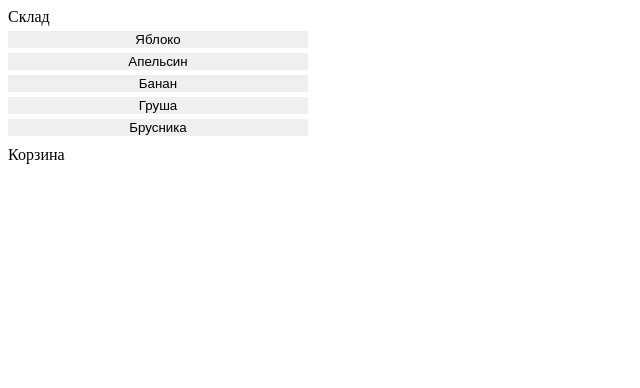
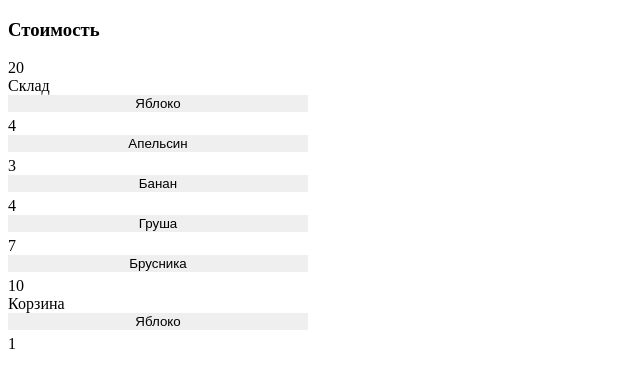
Before and after one commit to ChernetsElena/RBS-Step2-Task1, a plain HTML site: page index.html in a window 1280 px wide. Both pictures are taken after a click on the button "Яблоко". Shown: the whole page, without its empty margins (0-640 px from the left). Drawn offline with Linux system fonts and the light colour scheme.

Commit message:
Корзина-склад без стилей

```diff
--- a/index.html
+++ b/index.html
@@ -11,35 +11,19 @@
 </head>
 
 <body>
-	<!-- тулбар -->
-	<!-- <div>
-		<input id="sort_btn" class="btn" type="button" value="сортировать">
-		<input id="refresh_btn" class="btn" type="button" value="обновить">
-	</div> -->
-
-	<!-- данные фильмов -->
-	<div class="parent">
-		<div class="row" id="store_0">
-			<div class="item-title">Склад</div>
-		</div>
-		<div class="row">
-            <div id="store" class="container"></div>
-		</div>
+	<div>
+		<h3>Стоимость</h3>
+		<div id="cost"></div>
+	</div>
+	<div>
+		<div>Склад</div>
+        <div id="store"></div>
+	</div>
+	<div>
+		<div>Корзина</div>
+        <div id="basket"></div>
 	</div>
 
-    <div class="container">
-		<div class="row">
-			<div class="container">
-				<!-- Заголовок таблицы фильмов -->
-				<div class="row" id="basket_0">
-					<div class="item-title">Корзина</div>
-				</div>
-			</div>
-		</div>
-		<div class="row">
-            <div id="basket" class="container"></div>
-		</div>
-	</div>
 </body>
 
 </html>
--- a/script.js
+++ b/script.js
@@ -1,37 +1,97 @@
 var store = [
-    {id: 0, title: "Яблоко"},
-    {id: 1, title: "Апельсин"},
-    {id: 2, title: "Банан"},
-    {id: 3, title: "Груша"},
-    {id: 4, title: "Брусника"},
+    {title: "Яблоко", count: 5, price: 20},
+    {title: "Апельсин", count: 3, price: 20},
+    {title: "Банан", count: 4, price: 20},
+    {title: "Груша", count: 7, price: 20},
+    {title: "Брусника", count: 10, price: 20},
 ];
 
-var basket = [
-    // {id: 0, title: "Кефир"},
-    // {id: 1, title: "Молоко"},
-    // {id: 2, title: "Йогурт"},
-    // {id: 3, title: "Сок"},
-    // {id: 4, title: "Шоколад"},
-];
+var basket = [];
+
 
 document.addEventListener("DOMContentLoaded", () => {
 
-	 //обработка нажатия "обновить"
-	// document.getElementById("but").addEventListener("click", () => {
-	//    	alert('hhh');
-	//  });
+	document.getElementById('store').addEventListener('click', function(event){
+		if (event.target.className === 'row item disable-selection') {
 
-	 document.querySelector('.container').addEventListener('click',function(e){
-	 	if (e.target.classList.contains('row item disable-selection')){
-			console.log('sdsdv')
-		} alert("Я " + e.target.value)
-	 })
+			basket = incrementElement(basket, store, event.target.value);
+			store = decrementElement(store, event.target.value);
+			document.getElementById('cost').innerHTML = getCost(basket);
 
-	// первичное отображение данных
+			console.log(basket);
+			console.log(store);
+			refresh(store, basket)
+		}
+	})
+
+	document.getElementById('basket').addEventListener('click', function(event){
+		if (event.target.className === 'row item disable-selection') {
+
+			store = incrementElement(store, basket, event.target.value);
+			basket = decrementElement(basket, event.target.value);
+			document.getElementById('cost').innerHTML = getCost(basket);
+
+			console.log(basket);
+			console.log(store);
+			refresh(store, basket)
+		}
+	})
+
 	refresh(store, basket)
 });
 
-// функция обновления данных в контейнере
+	//функция уменьшающая количество продукта на 1 или удаляющая продукт из массива
+function decrementElement(data, value) {
+	for (let i = 0; i < data.length; i++) {
+		if (data[i].title === value) {
+			if (data[i].count === 1) {
+				data.splice(i, 1);
+			}
+			else {
+				data[i].count -= 1;
+			}
+		}
+   }
+   return data
+}
+
+	//функция увеличивает количество продукта на 1 или добавляет продукт из массива
+function incrementElement(dataInc, dataDec, value) {
+	isProductInData = false
+
+	for (let i = 0; i < dataInc.length; i++) {
+		if (dataInc[i].title === value) {
+			dataInc[i].count += 1;
+			isProductInData = true;
+		}
+	}
+
+	if (isProductInData == false) {
+		for (let i = 0; i < dataDec.length; i++) {
+			if (dataDec[i].title === value) {
+				dataInc[dataInc.length] = {title: value, count: 1, price: dataDec[i].price};
+			}
+		}
+	}
+
+	return dataInc
+}
+
+// функция считает цену
+function getCost(data) {
+	let cost = 0;
+	if (data.length === 0) {
+		return cost
+	}
+
+	for (let i = 0; i < data.length; i++) {
+		cost += data[i].count * data[i].price;
+	}
+
+	return cost
+}
+
+// функция обновления данных
 function refresh(store, basket) {
 	clear()
 
@@ -44,7 +104,7 @@ function refresh(store, basket) {
 	});
 }
 
-// функция очищения контейнера фильмов
+// функция очистки
 function clear() {
 	document.getElementById('store').innerHTML = '';
     document.getElementById('basket').innerHTML = '';
@@ -53,33 +113,42 @@ function clear() {
 // создание html представления хранилища
 function createElementStore(item) {
 	// ячейка названия продукта
-	var divTitle = document.createElement('input');
-	divTitle.type = 'button';
-	divTitle.className = "row item disable-selection";
-	divTitle.value = item.title;
-	divTitle.id = 'store_' + item.id;
+	var inputTitle = document.createElement('input');
+	inputTitle.type = 'button';
+	inputTitle.className = "row item disable-selection";
+	inputTitle.value = item.title;
 
-	// строка хранилища
-	// var divItemContainer = document.createElement('div');
-	// divItemContainer.className = "row item disable-selection";
-	// divItemContainer.appendChild(divTitle);
-	// divItemContainer.id = 'store_' + item.id;
+	// ячейка количества продукта
+	var divCount = document.createElement('div');
+	divCount.innerHTML = item.count;
 
-	return divTitle;
+	var divStore = document.createElement('div');
+	divStore.appendChild(inputTitle);
+	divStore.appendChild(divCount);
+	divStore.className = "store";
+	divStore.id = 'store_product'
+
+	return divStore;
 }
 
 // создание html представления корзины
 function createElementBasket(item) {
 	// ячейка названия продукта
-	var divTitle = document.createElement('button');
-	divTitle.className = "item-title";
-	divTitle.innerHTML = item.title;
+	var inputTitle = document.createElement('input');
+	inputTitle.type = 'button';
+	inputTitle.className = "row item disable-selection";
+	inputTitle.value = item.title;
+	inputTitle.id = 'basket_' + item.id;
 
-	// строка корзины
-	var divItemContainer = document.createElement('div');
-	divItemContainer.className = "row item disable-selection";
-	divItemContainer.appendChild(divTitle);
-	divItemContainer.id = 'basket_' + item.id;
+	// ячейка количества продукта
+	var divCount = document.createElement('div');
+	divCount.innerHTML = item.count;
 
-	return divItemContainer;
+	var divBasket = document.createElement('div');
+	divBasket.appendChild(inputTitle);
+	divBasket.appendChild(divCount);
+	divBasket.className = "basket";
+	divBasket.id = 'basket_product'
+
+	return divBasket;
 }
--- a/style.css
+++ b/style.css
@@ -13,13 +13,10 @@
     display: inline-block;
 }
 
+
 .row {
     margin-bottom: 5px;
     display: flex;
-}
-
-.btn{
-    margin-left: 10px;
 }
 
 .disable-selection {
```
